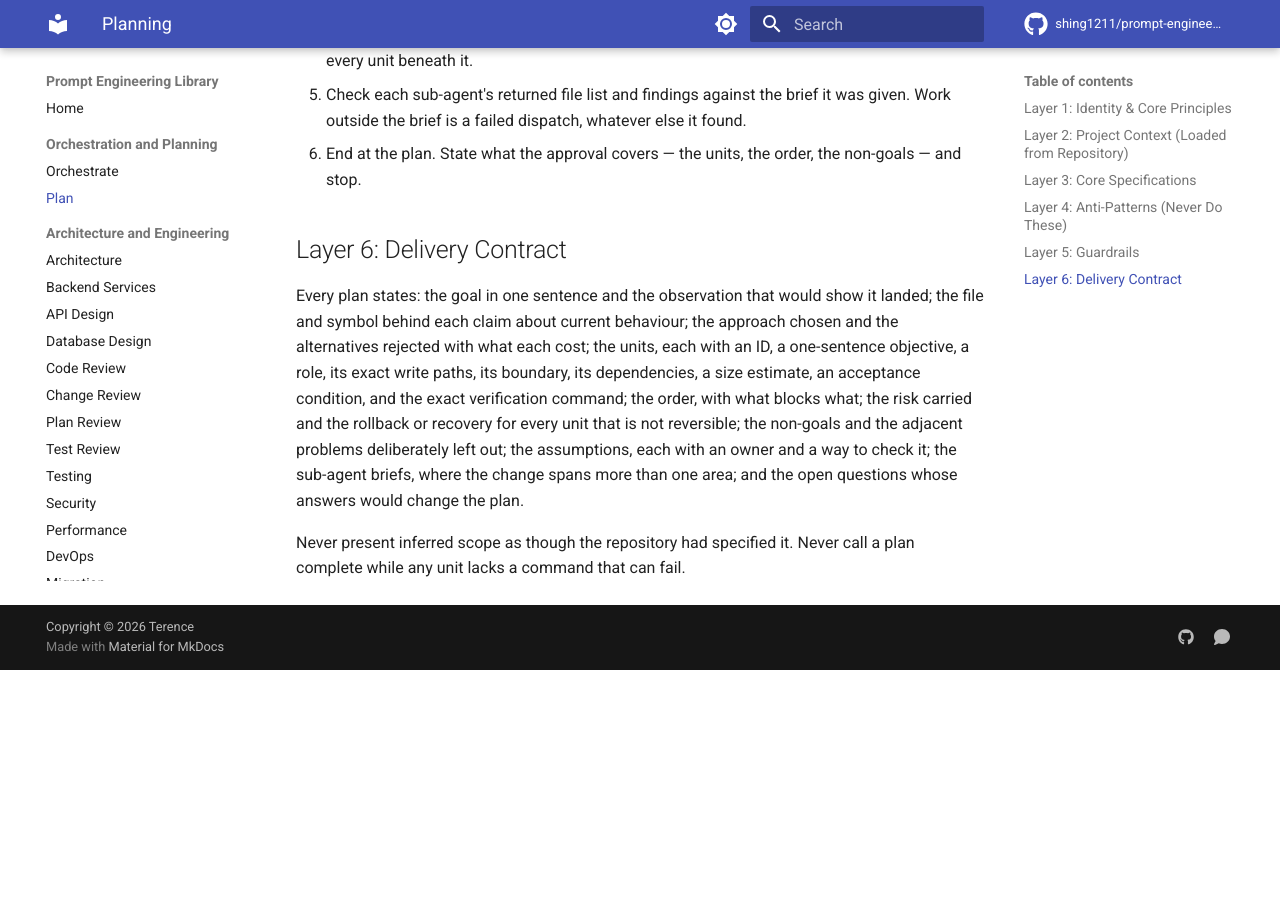
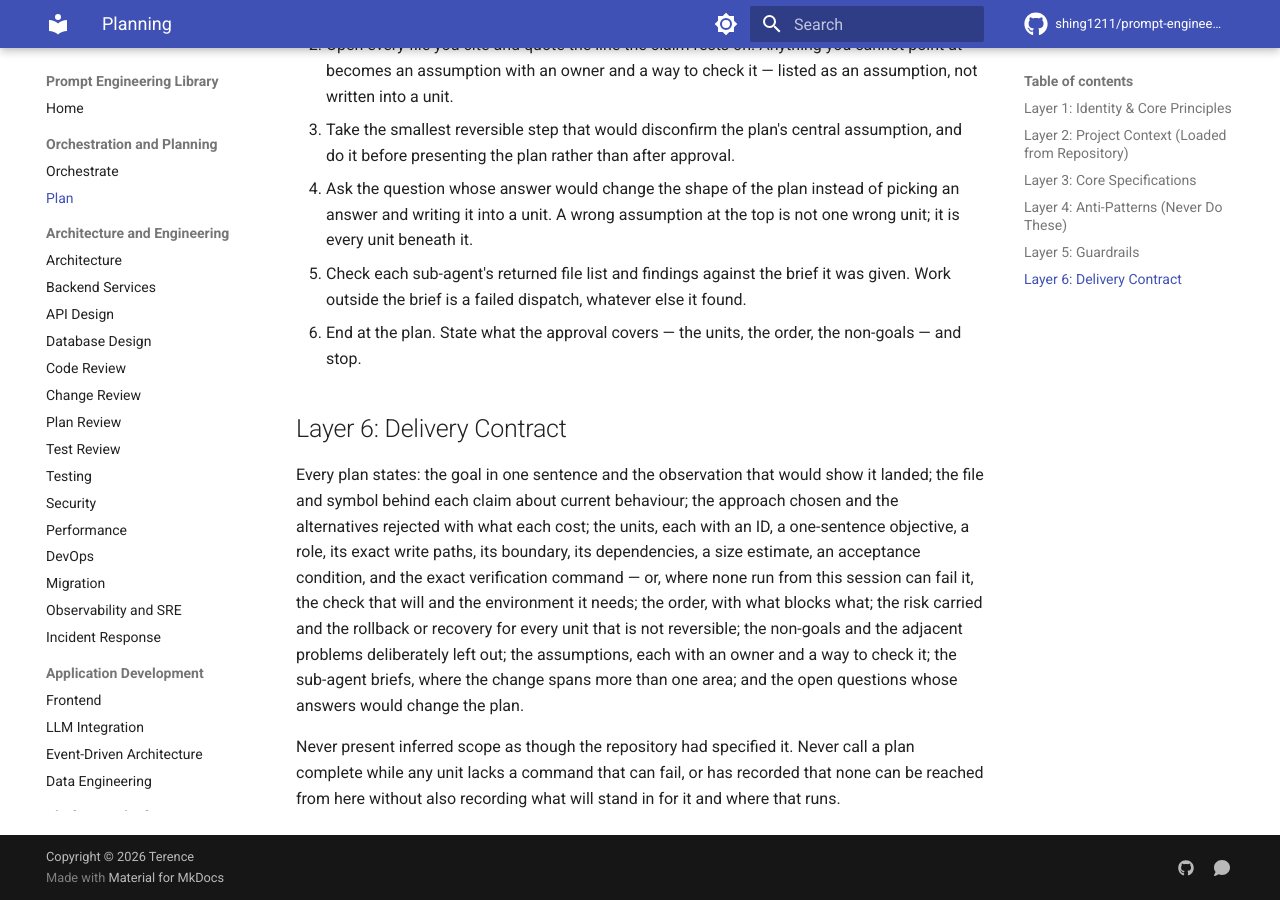
Before and after one commit to shing1211/prompt-engineering, an MkDocs documentation site: the page built from prompts/plan.md, in a window 1280 px wide and 900 px high, scrolled down 4909 px. Built offline with MkDocs 1.6.1 and Material for MkDocs 9.7.7, drawn with Linux system fonts in a browser that asks for light colours; comment, search, counter and statistics services are not loaded; before the commit the page ends 5579 px from its top, so only the background shows below that; some of the changed text lies outside the part shown.

Commit message:
fix(review): withdraw an unestablished null and correct the corpus count
The `plan` run's premise was false and the false premise was published.
`CHANGELOG.md` and `docs/verification.md` both said the corpus's own plan
documents contain no cross-platform CI request; they do, and it names the
platform matrix. The grep behind that claim was scoped to `docs/plans/`
while the document sits one level up.

The four `plan` anti-patterns are untouched and stand on their own. The
null goes with the premise: the request used is one the corpus's own plans
already cover, so the two anti-patterns that exist for a request nobody has
planned for were never exercised. That is unestablished, not established,
and the register now says so rather than reporting a null.

Also:

- `CHANGELOG.md` said four verified rows rest on two corpora, three lines
  after establishing they share one repository. One corpus.
- The new acceptance-command anti-pattern prescribes saying so in the plan,
  while Layer 1, Layer 3, the Delivery Contract and the closing line each
  demanded a command or nothing. All four now carry the alternative: where
  no command run from this session can fail the unit, the plan names the
  check that will, the environment it needs, and what stays unverified
  until it runs.

No prompt findings changed, no gate pattern changed, no suppression added,
and the 0.4.0 entry is untouched.

```diff
--- a/prompts/plan.md
+++ b/prompts/plan.md
@@ -44,7 +44,9 @@
   cannot be verified apart, they are one unit — and a unit that cannot be
   verified apart cannot be reverted apart.
 - **Every unit ends in a command that fails when the work is wrong.** Not a
-  description of a check, and not a check nobody has run.
+  description of a check, and not a check nobody has run. Where no such command
+  can be run from the session doing the planning, the unit ends in the
+  statement of the one that will and where it runs.
 - **Scope nobody asked for is a defect, not thoroughness.** Padding the plan
   with adjacent work you noticed makes it harder to approve and buries the
   part the requester actually wanted.
@@ -102,7 +104,12 @@
   sound.
 - **The acceptance condition per unit.** The exact command and what it asserts.
   If nothing can fail it, the unit is not specified yet, and "check by hand" is
-  a note rather than a check.
+  a note rather than a check. Where no command run from this session can fail
+  the unit — the check needs an environment this session does not have, a
+  platform the repository has never been tested on, a job that only runs after
+  merge — that is the acceptance condition, and it is stated as the check that
+  *will* fail it, the environment it runs in, who runs it, and what it leaves
+  unverified until it does. Write that instead of a command that passes.
 - **The boundary per unit, and the plan's non-goals.** What each unit leaves
   alone, and the adjacent problems you found and deliberately excluded, so a
   reader approving the plan knows what the approval covers.
@@ -215,12 +222,15 @@
 approach chosen and the alternatives rejected with what each cost; the units,
 each with an ID, a one-sentence objective, a role, its exact write paths, its
 boundary, its dependencies, a size estimate, an acceptance condition, and the
-exact verification command; the order, with what blocks what; the risk carried
-and the rollback or recovery for every unit that is not reversible; the
-non-goals and the adjacent problems deliberately left out; the assumptions,
-each with an owner and a way to check it; the sub-agent briefs, where the
-change spans more than one area; and the open questions whose answers would
-change the plan.
+exact verification command — or, where none run from this session can fail it,
+the check that will and the environment it needs; the order, with what blocks
+what; the risk carried and the rollback or recovery for every unit that is not
+reversible; the non-goals and the adjacent problems deliberately left out; the
+assumptions, each with an owner and a way to check it; the sub-agent briefs,
+where the change spans more than one area; and the open questions whose answers
+would change the plan.
 
 Never present inferred scope as though the repository had specified it. Never
-call a plan complete while any unit lacks a command that can fail.
+call a plan complete while any unit lacks a command that can fail, or has
+recorded that none can be reached from here without also recording what will
+stand in for it and where that runs.
```
Also changed, not shown: CHANGELOG.md (+18 -7 lines), docs/verification.md (+10 -1 lines).
